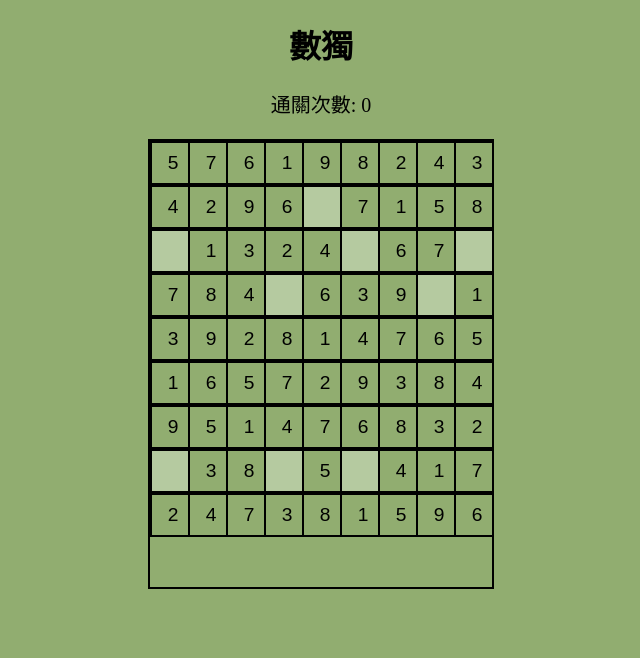
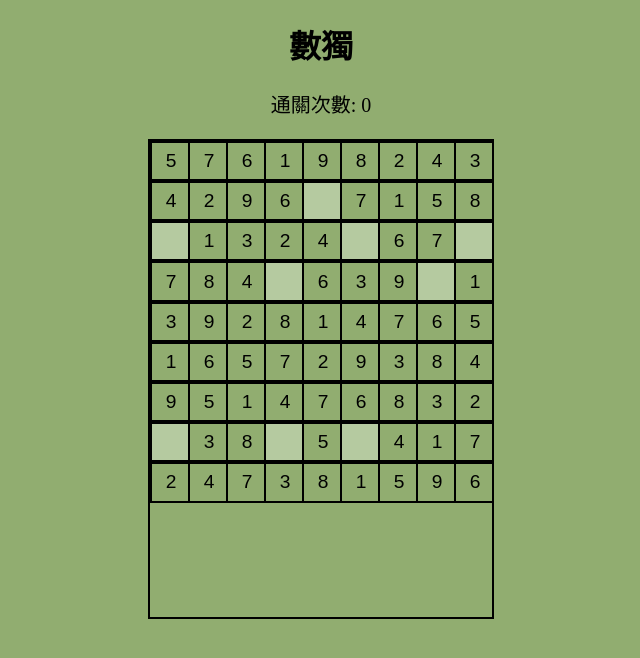
Before and after one commit to feel0729/my-sudoku-game, a Vue app: page / in a window 1280 px wide. Shown: the top 658 px of the page, without its empty margins (319-959 px from the left). Built offline with nearby package versions, Linux system fonts and the light colour scheme.

Commit message:
調整大小

```diff
--- a/src/assets/sudoku.css
+++ b/src/assets/sudoku.css
@@ -1,7 +1,7 @@
 .sudoku-grid-container {
     display: flex;
     justify-content: center;
-    height: 450px;
+    height: 480px;
     overflow: auto;
 }
 
@@ -9,14 +9,14 @@
     display: grid;
     grid-template-rows: repeat(9, 38px);
     grid-template-columns: repeat(9, 38px);
-    gap: 0 px;
+    gap: 1 px;
     border: 2px solid #000000;
     overflow: hidden;
 }
 
 .sudoku-cell {
-    width: 100%;
-    height: 100%;
+    width: 90%;
+    height: 90%;
     text-align: center;
     background-color: #B5CAA0;
     font-size: 1.2rem;
```
